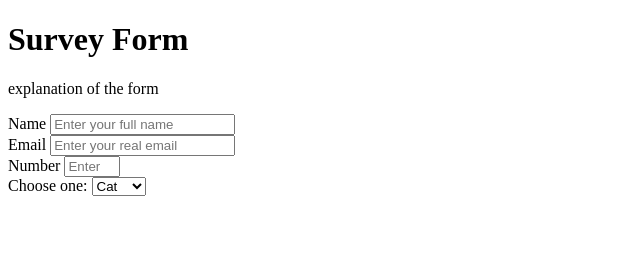
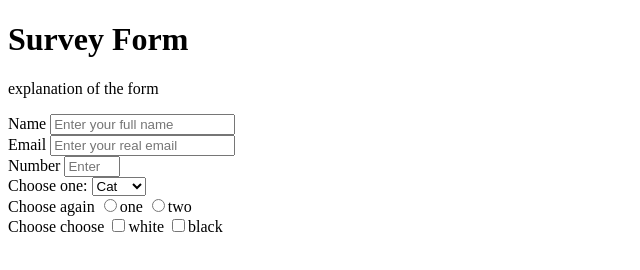
Before and after one commit to csc473s2019-webdev/hw3-p5-practice-with-html-css-forms-jzhang005, a plain HTML site: page index.html in a window 1280 px wide. Shown: the whole page, without its empty margins (0-640 px from the left). Drawn offline with Linux system fonts and the light colour scheme.

Commit message:
Form up to User Story 14

```diff
--- a/index.html
+++ b/index.html
@@ -34,10 +34,15 @@
         </select>
         <br>
 
-        <label for="radio"></label>
+        <label for="radio">Choose again</label>
+        <input type="radio" name="one" value="1">one
+        <input type="radio" name="one" value="2">two
+        <br>
 
-
-
+        <label for="checkbox">Choose choose</label>
+        <input type="checkbox" name="check" value="white">white
+        <input type="checkbox" name="check" value="black">black
+        <br>
 
 
     </form>
```
